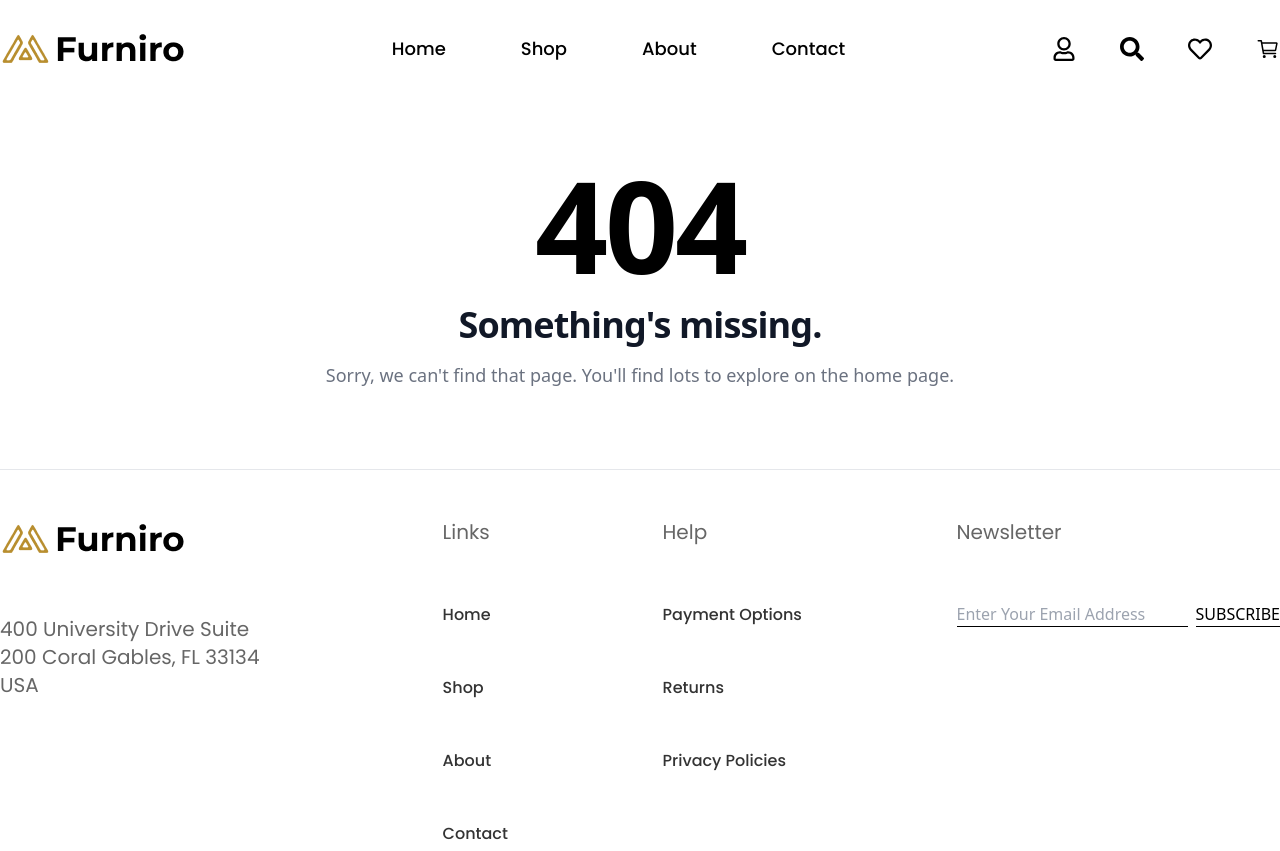
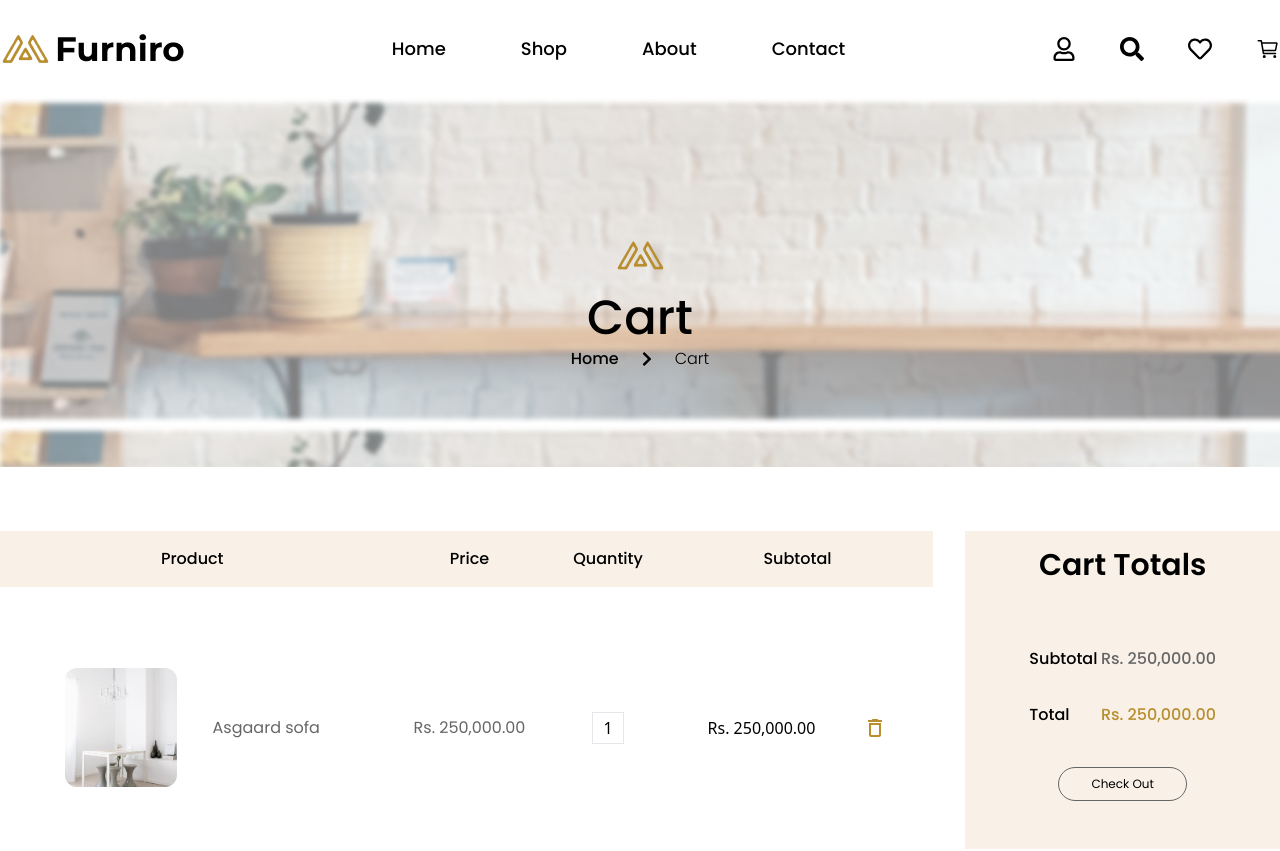
Before and after one commit to eliasbhuiyan/furniro-eCommerce, a React (Vite) app: page /cart in a window 1280 px wide. Shown: the top 851 px of the page. Built offline with nearby package versions, Linux system fonts and the light colour scheme.

Commit message:
cart page

```diff
--- a/src/App.jsx
+++ b/src/App.jsx
@@ -9,6 +9,7 @@ import Layout from "./components/Layout";
 import Home from "./pages/Home";
 import Shop from "./pages/Shop";
 import ErrorPage from "./components/ErrorPage";
+import Cart from "./pages/Cart";
 
 const App = () => {
   const router = createBrowserRouter(
@@ -16,6 +17,7 @@ const App = () => {
       <Route path="/" element={<Layout />}>
         <Route index element={<Home />} />
         <Route path="/shop" element={<Shop />} />
+        <Route path="/cart" element={<Cart />} />
         <Route path="*" element={<ErrorPage />} />
       </Route>
     )
--- a/src/components/Card/CardButton.jsx
+++ b/src/components/Cart/CardButton.jsx
@@ -5,7 +5,7 @@ const CardButton = ({ title, path }) => {
   return (
     <Link
       to={path}
-      className="py-2 px-8 border border-secondary rounded-full font-primary font-normal text-xs text-black"
+      className="py-2 px-8 border border-secondary rounded-full font-primary font-normal text-xs text-black inline-block"
     >
       {title}
     </Link>
--- /dev/null
+++ b/src/components/Cart/CartBody.jsx
@@ -0,0 +1,52 @@
+import React from "react";
+import CartItems from "./CartItems";
+import CardButton from "./CardButton";
+const CartBody = () => {
+  return (
+    <section className="py-16">
+      <div className="container flex gap-8">
+        <table className="w-9/12">
+          <thead>
+            <tr>
+              <th className="bg-third py-4 font-primary font-medium text-base">
+                Product
+              </th>
+              <th className="bg-third py-4 font-primary font-medium text-base">
+                Price
+              </th>
+              <th className="bg-third py-4 font-primary font-medium text-base">
+                Quantity
+              </th>
+              <th className="bg-third py-4 font-primary font-medium text-base">
+                Subtotal
+              </th>
+            </tr>
+          </thead>
+          <tbody>
+            <CartItems />
+          </tbody>
+        </table>
+        <div className="w-3/12 px-16 pt-4 pb-12 bg-third text-center h-fit">
+          <h3 className="font-primary font-semibold text-3xl mb-16">
+            Cart Totals
+          </h3>
+          <div className="flex justify-between">
+            <p className="font-primary font-medium text-base">Subtotal</p>
+            <p className="font-primary font-medium text-base text-secondary">
+              Rs. 250,000.00
+            </p>
+          </div>
+          <div className="flex justify-between pt-8 pb-10">
+            <p className="font-primary font-medium text-base">Total</p>
+            <p className="font-primary font-medium text-base text-brand">
+              Rs. 250,000.00
+            </p>
+          </div>
+          <CardButton path="/check-out" title="Check Out" />
+        </div>
+      </div>
+    </section>
+  );
+};
+
+export default CartBody;
--- /dev/null
+++ b/src/components/Cart/CartItems.jsx
@@ -0,0 +1,39 @@
+import React from "react";
+import { MdDeleteOutline } from "react-icons/md";
+
+const CartItems = () => {
+  return (
+    <tr>
+      <td className="pt-5">
+        <div className="flex items-center gap-9 justify-center">
+          <div className="w-28 rounded-xl overflow-hidden">
+            <img src="/product.png" className="w-full" alt="product" />
+          </div>
+          <p className="font-primary font-normal text-base text-secondary">
+            Asgaard sofa
+          </p>
+        </div>
+      </td>
+      <td className="pt-5">
+        <p className="font-primary font-normal text-base text-secondary text-center">
+          Rs. 250,000.00
+        </p>
+      </td>
+      <td className="pt-5">
+        <p className="w-8 h-8 border flex justify-center items-center m-auto">
+          1
+        </p>
+      </td>
+      <td className="pt-5">
+        <div className="flex items-center gap-12 justify-center">
+          <p>Rs. 250,000.00</p>
+          <button>
+            <MdDeleteOutline className="text-2xl text-brand" />
+          </button>
+        </div>
+      </td>
+    </tr>
+  );
+};
+
+export default CartItems;
--- a/src/components/Navbar.jsx
+++ b/src/components/Navbar.jsx
@@ -3,7 +3,7 @@ import { Link } from "react-router-dom";
 import { FaRegUser, FaSearch, FaRegHeart } from "react-icons/fa";
 import { IoCartOutline } from "react-icons/io5";
 import { FaBarsStaggered } from "react-icons/fa6";
-import CardSidebar from "./Card/CardSidebar";
+import CartSidebar from "./Cart/CardSidebar";
 
 const Navbar = () => {
   const [show, setShow] = useState(true);
@@ -63,7 +63,7 @@ const Navbar = () => {
           </button>
         </div>
       </nav>
-      {sideCard && <CardSidebar handelSidebar={handelSidebar} />}
+      {sideCard && <CartSidebar handelSidebar={handelSidebar} />}
     </>
   );
 };
--- /dev/null
+++ b/src/components/PageBanner.jsx
@@ -0,0 +1,18 @@
+import React from "react";
+import BreadCrumb from "./BreadCrumb";
+
+const PageBanner = ({ title }) => {
+  return (
+    <section className="pt-[120px] pb-24 bg-[url('/shop_banner.png')]">
+      <div className="container">
+        <img src="/logo-icon.png" alt="logo-icon" className="m-auto" />
+        <h2 className="font-primary text-5xl font-medium text-black text-center">
+          {title}
+        </h2>
+        <BreadCrumb />
+      </div>
+    </section>
+  );
+};
+
+export default PageBanner;
--- /dev/null
+++ b/src/pages/Cart.jsx
@@ -0,0 +1,14 @@
+import React from "react";
+import PageBanner from "../components/PageBanner";
+import CartBody from "../components/Cart/CartBody";
+
+const Cart = () => {
+  return (
+    <>
+      <PageBanner title="Cart" />
+      <CartBody />
+    </>
+  );
+};
+
+export default Cart;
```
Also changed, not shown: public/logo-icon.png (added), src/components/Cart/CardSidebar.jsx (renamed from src/components/Card/CardSidebar.jsx), src/components/Cart/SidebarItem.jsx (renamed from src/components/Card/SidebarItem.jsx).
